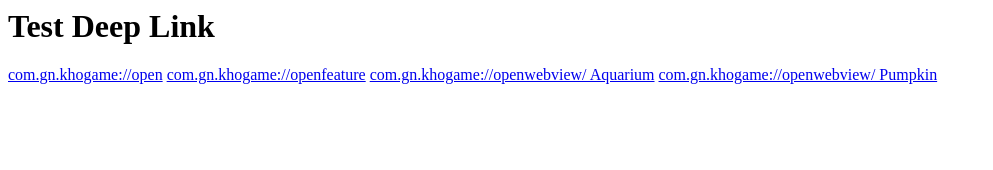
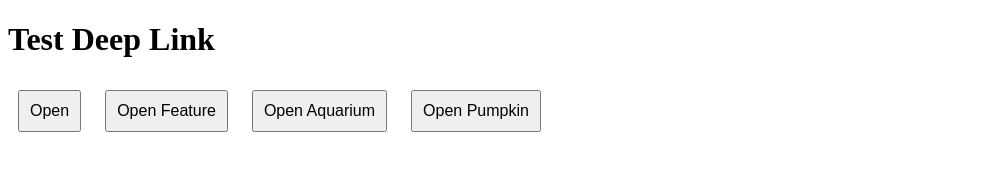
Before and after one commit to kendevG88/Test-DeepLink, a plain HTML site: page index.html in a window 1280 px wide. Shown: the whole page, without its empty margins (0-993 px from the left). Drawn offline with Linux system fonts and the light colour scheme.

Commit message:
no message

```diff
--- a/index.html
+++ b/index.html
@@ -1,10 +1,30 @@
-<html>
+<!DOCTYPE html>
+<html lang="en">
+<head>
+    <meta charset="UTF-8">
+    <meta name="viewport" content="width=device-width, initial-scale=1.0">
+    <title>Test Deep Link Buttons</title>
+    <style>
+        button {
+            margin: 10px;
+            padding: 10px;
+            font-size: 16px;
+        }
+    </style>
+</head>
 <body>
     <h1>Test Deep Link</h1>
-    <a href="com.gn.khogame://open">com.gn.khogame://open</a>
-    <a href="com.gn.khogame://openfeature">com.gn.khogame://openfeature</a>
-    <a href="com.gn.khogame://openwebview/https://kendevg88.github.io/AquariumUnityWebGL">com.gn.khogame://openwebview/ Aquarium</a>
-    <a href="https://kendevg88.github.io/PumpkinRunCocosWebExport">com.gn.khogame://openwebview/ Pumpkin</a>
+    <button onclick="openDeepLink('com.gn.khogame://open')">Open</button>
+    <button onclick="openDeepLink('com.gn.khogame://openfeature')">Open Feature</button>
+    <button onclick="openDeepLink('com.gn.khogame://openwebview/https://kendevg88.github.io/AquariumUnityWebGL')">Open Aquarium</button>
+    <button onclick="openDeepLink('com.gn.khogame://openwebview/https://kendevg88.github.io/PumpkinRunCocosWebExport')">Open Pumpkin</button>
 
+    <script>
+        function openDeepLink(url) {
+            // Điều này sẽ cố gắng mở deep link
+            // Tuy nhiên, lưu ý rằng trình duyệt web có thể không hỗ trợ mở deep links trực tiếp
+            window.location.href = url;
+        }
+    </script>
 </body>
 </html>
```
